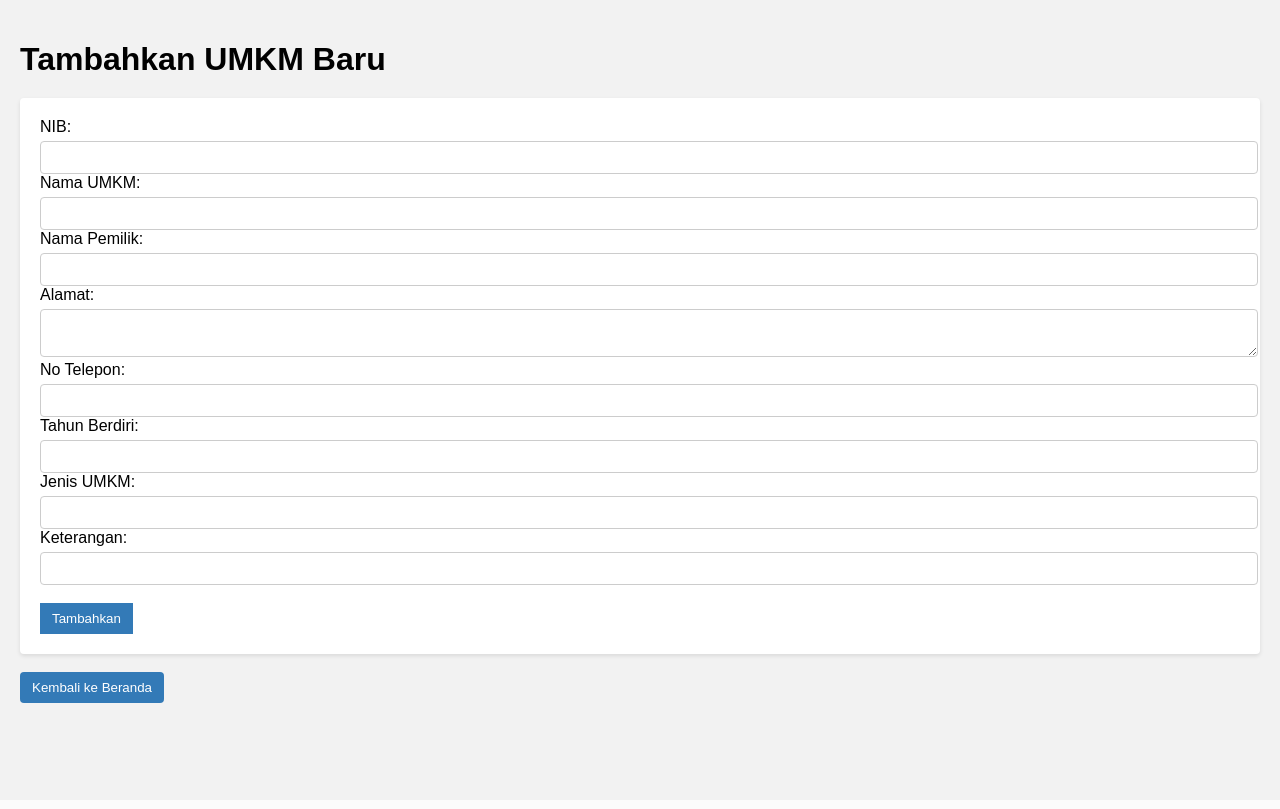
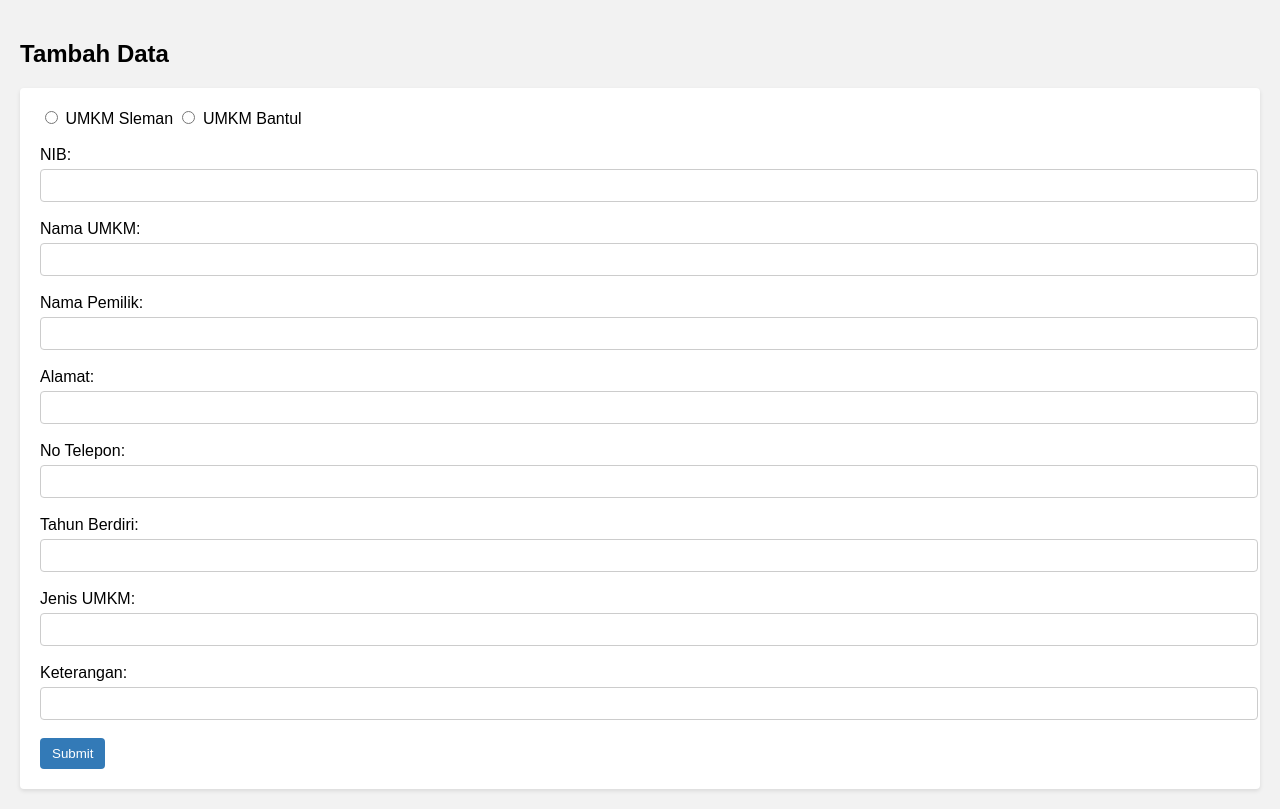
Before and after one commit to Fitrahsnst/umkm_app, a PHP site: page /add.php in a window 1280 px wide. Before the commit the page ends 703 px from the top, so only its background shows below. Run offline with PHP 8.4, Linux system fonts and the light colour scheme; the visitor is signed in with stand-in values (Sample User, id 1).

Commit message:
Fix add.php

```diff
--- a/add.php
+++ b/add.php
@@ -1,10 +1,19 @@
 <?php
 // Mengimpor file konfigurasi
 require_once 'config.php';
+session_start();
 
-// Memeriksa apakah form telah disubmit
-if ($_SERVER['REQUEST_METHOD'] === 'POST') {
-    // Mengambil data dari form
+// Cek jika pengguna belum login, alihkan ke halaman login
+if (!isset($_SESSION['loggedin']) || $_SESSION['loggedin'] !== true) {
+    header("Location: login.php");
+    exit;
+}
+
+// Inisialisasi variabel pesan error
+$error = '';
+
+// Cek jika tombol Submit diklik
+if (isset($_POST['submit'])) {
     $nib = $_POST['nib'];
     $nama_umkm = $_POST['nama_umkm'];
     $nama_pemilik = $_POST['nama_pemilik'];
@@ -14,64 +23,79 @@ if ($_SERVER['REQUEST_METHOD'] === 'POST') {
     $jenis_umkm = $_POST['jenis_umkm'];
     $keterangan = $_POST['keterangan'];
 
-    // Menjalankan query INSERT untuk memasukkan data umkm baru
-    $query = "INSERT INTO umkm (nib, nama_umkm, nama_pemilik, alamat, no_telepon, tahun_berdiri, jenis_umkm, keterangan) VALUES ('$nib', '$nama_umkm', '$nama_pemilik', '$alamat', '$no_telepon', '$tahun_berdiri', '$jenis_umkm', '$keterangan')";
-    $result = mysqli_query($conn, $query);
+    // Validasi input
+    if (empty($nib) || empty($nama_umkm) || empty($nama_pemilik) || empty($alamat) || empty($no_telepon) || empty($tahun_berdiri) || empty($jenis_umkm) || empty($keterangan)) {
+        $error = 'Semua field harus diisi';
+    } else {
+        // Query untuk menambah data ke tabel umkm_sleman atau umkm_bantul sesuai jenis umkm yang dipilih
+        if ($_POST['jenis'] === 'sleman') {
+            $query = "INSERT INTO umkm_sleman (nib, nama_umkm, nama_pemilik, alamat, no_telepon, tahun_berdiri, jenis_umkm, keterangan)
+                      VALUES (?, ?, ?, ?, ?, ?, ?, ?)";
+        } elseif ($_POST['jenis'] === 'bantul') {
+            $query = "INSERT INTO umkm_bantul (nib, nama_umkm, nama_pemilik, alamat, no_telepon, tahun_berdiri, jenis_umkm, keterangan)
+                      VALUES (?, ?, ?, ?, ?, ?, ?, ?)";
+        }
 
-    // Memeriksa apakah data berhasil ditambahkan
-    if ($result) {
-        echo "Data berhasil ditambahkan.";
-    } else {
-        echo "Terjadi kesalahan: " . mysqli_error($conn);
+        $stmt = mysqli_prepare($conn, $query);
+
+        // Binding parameter
+        mysqli_stmt_bind_param($stmt, 'ssssssss', $nib, $nama_umkm, $nama_pemilik, $alamat, $no_telepon, $tahun_berdiri, $jenis_umkm, $keterangan);
+
+        // Eksekusi statement
+        if (mysqli_stmt_execute($stmt)) {
+            // Redirect ke halaman utama setelah berhasil menambah data
+            header("Location: index.php");
+            exit;
+        } else {
+            $error = 'Terjadi kesalahan. Gagal menambahkan data.';
+        }
     }
 }
+
+// Tutup koneksi database
+mysqli_close($conn);
 ?>
-
 
 <!DOCTYPE html>
 <html>
 <head>
-    <title>Tambahkan UMKM Baru</title>
+    <title>Tambah Data</title>
     <link rel="stylesheet" type="text/css" href="style.css">
-
 </head>
 <body>
-    <h1>Tambahkan UMKM Baru</h1>
-    <form method="post" action="">
+    <h2>Tambah Data</h2>
+    <?php if ($error) { ?>
+        <p class="error"><?php echo $error; ?></p>
+    <?php } ?>
+    <form method="POST" action="add.php">
+        <input type="radio" name="jenis" value="sleman" required> UMKM Sleman
+        <input type="radio" name="jenis" value="bantul" required> UMKM Bantul
+        <br><br>
         <label for="nib">NIB:</label>
-        <input type="text" name="nib" id="nib" required><br>
-
+        <input type="text" id="nib" name="nib" required>
+        <br><br>
         <label for="nama_umkm">Nama UMKM:</label>
-        <input type="text" name="nama_umkm" id="nama_umkm" required><br>
-
+        <input type="text" id="nama_umkm" name="nama_umkm" required>
+        <br><br>
         <label for="nama_pemilik">Nama Pemilik:</label>
-        <input type="text" name="nama_pemilik" id="nama_pemilik" required><br>
-
+        <input type="text" id="nama_pemilik" name="nama_pemilik" required>
+        <br><br>
         <label for="alamat">Alamat:</label>
-        <textarea name="alamat" id="alamat" required></textarea><br>
-
+        <input type="text" id="alamat" name="alamat" required>
+        <br><br>
         <label for="no_telepon">No Telepon:</label>
-        <input type="text" name="no_telepon" id="no_telepon" required><br>
-
+        <input type="text" id="no_telepon" name="no_telepon" required>
+        <br><br>
         <label for="tahun_berdiri">Tahun Berdiri:</label>
-        <input type="text" name="tahun_berdiri" id="tahun_berdiri" required><br>
-
+        <input type="text" id="tahun_berdiri" name="tahun_berdiri" required>
+        <br><br>
         <label for="jenis_umkm">Jenis UMKM:</label>
-        <input type="text" name="jenis_umkm" id="jenis_umkm" required><br>
-
+        <input type="text" id="jenis_umkm" name="jenis_umkm" required>
+        <br><br>
         <label for="keterangan">Keterangan:</label>
-        <input type="text" name="keterangan" id="keterangan" required><br>
-
-        <br> <input type="submit" value="Tambahkan">
+        <input type="text" id="keterangan" name="keterangan" required>
+        <br><br>
+        <button type="submit" name="submit" class="btn btn-submit">Submit</button>
     </form>
 </body>
 </html>
-
-<?php ?>
-<br><button class="btn btn-back" onclick="location.href='index.php'">Kembali ke Beranda</button>
-    <?php ?>
-
-<?php
-// Menutup koneksi database
-mysqli_close($conn);
-?>
```
